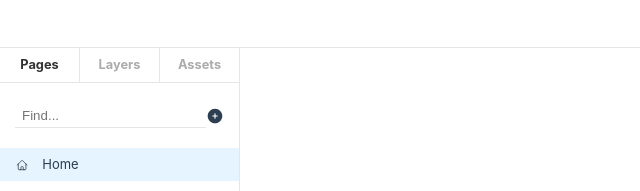
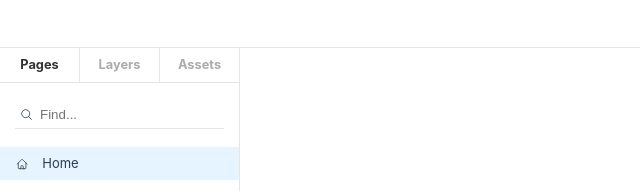
Before and after one commit to jaykiim/canvas-editor, a Vue app: page / in a window 1280 px wide. Shown: the top 191 px of the page, without its empty margins (0-640 px from the left). Built offline with nearby package versions, Linux system fonts and the light colour scheme.

Commit message:
style(LNB): 검색 돋보기 아이콘 추가
- 돋보기 아이콘 추가 및 검색 시작 시 + 아이콘 사라지게 변경

Refs:

```diff
--- a/src/views/lnb/LnbPageView.vue
+++ b/src/views/lnb/LnbPageView.vue
@@ -1,7 +1,7 @@
 <script setup lang="ts">
 import { computed, inject, ref } from 'vue';
 import { storeToRefs } from 'pinia';
-import { HomeIcon, DocumentIcon } from '@heroicons/vue/24/outline';
+import { MagnifyingGlassIcon, HomeIcon, DocumentIcon } from '@heroicons/vue/24/outline';
 import { PlusCircleIcon } from '@heroicons/vue/24/solid';
 
 import { useElementStore } from '@/stores/page';
@@ -11,12 +11,12 @@ import type { Ref } from 'vue';
 import type { PageElement } from '@/types/Element';
 
 /* =======================================================================================================================================
-컨텍스트 메뉴
+컨텍스트 메뉴: 페이지 항목
 ========================================================================================================================================== */
 
 const contextMenuRef = inject<Ref<InstanceType<typeof ContextMenu>>>('contextMenuRef');
 
-function setContextMenu(page: PageElement) {
+function setPageContextMenu(page: PageElement) {
   return [
     {
       id: 'page:rename',
@@ -50,7 +50,7 @@ function setContextMenu(page: PageElement) {
 function openPageContextMenu(e: MouseEvent, page: PageElement) {
   if (!contextMenuRef?.value) return;
   selectedPage.value = page.id;
-  contextMenuRef.value.open(setContextMenu(page), e.clientX, e.clientY, 200);
+  contextMenuRef.value.open(setPageContextMenu(page), e.clientX, e.clientY, 200);
 }
 
 // rename 기능 ------------------------------------------------------------------------------------------------------------------------------------
@@ -107,12 +107,13 @@ function onSearchPage() {
 <template>
   <div class="lnb-page__header">
     <!-- 항목 검색 -->
-    <div class="search-container">
+    <div class="search-container center">
+      <MagnifyingGlassIcon class="search-icon" />
       <input type="text" class="search-input" placeholder="Find..." v-model="srchKeyword" @input="onSearchPage">
     </div>
 
     <!-- 추가 버튼 -->
-    <PlusCircleIcon @click="elementStore.addPage" class="header-icon center"/>
+    <PlusCircleIcon v-if="!srchKeyword?.length" @click="elementStore.addPage" class="header-icon center"/>
   </div>
 
   <div class="lnb-page__body">
@@ -161,11 +162,18 @@ function onSearchPage() {
   padding: 20px 15px;
   align-items: center;
   justify-content: space-between;
+  height: 64px;
 
   .search-container {
     padding-right: 15px;
     border-bottom: 1px solid  #e6e6e6;
-    padding: 0 5px;
+    padding: 5px;
+
+    .search-icon {
+      width: 13px;
+      height: 13px;
+      margin-right: 5px;
+    }
 
     .search-input {
       border: none;
```
